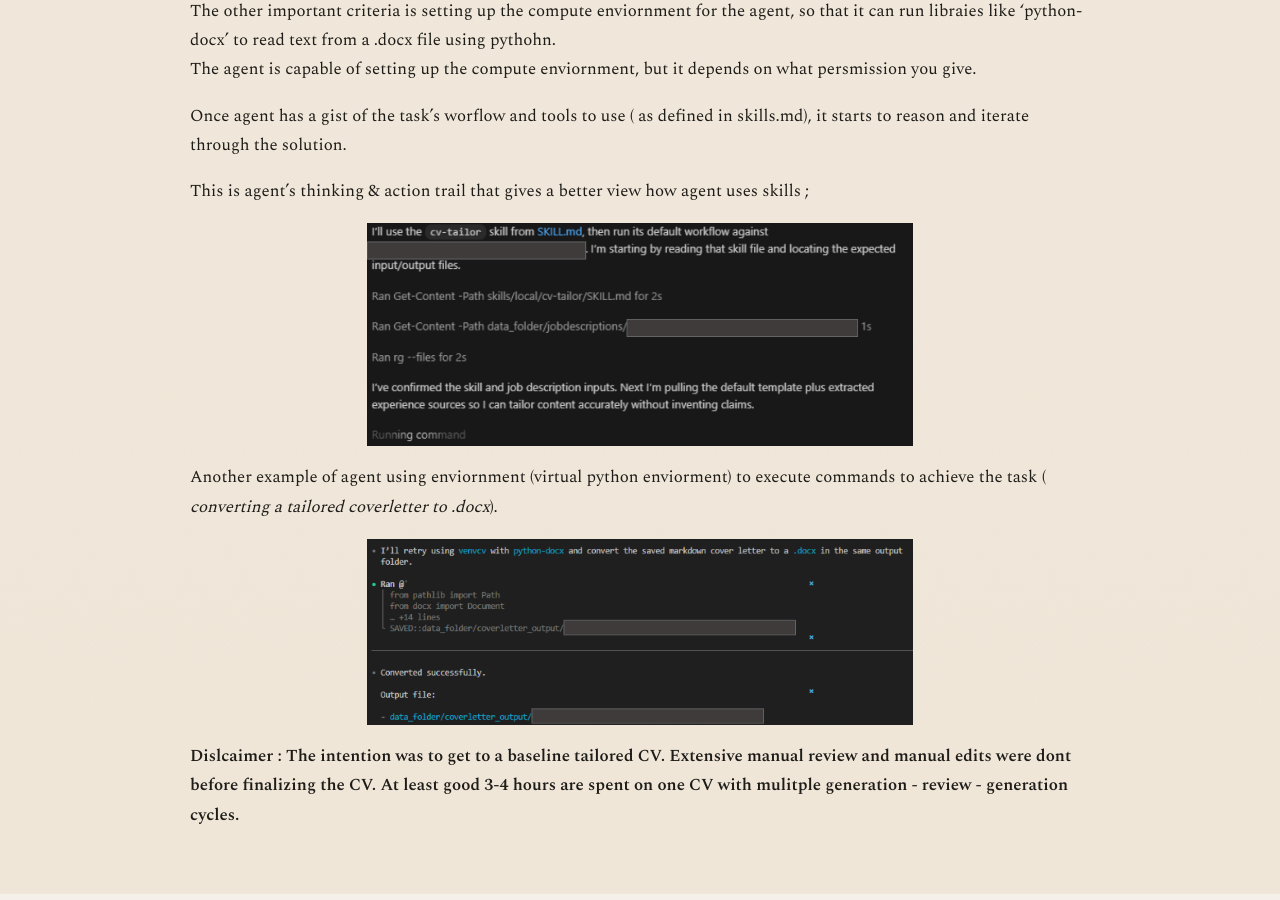
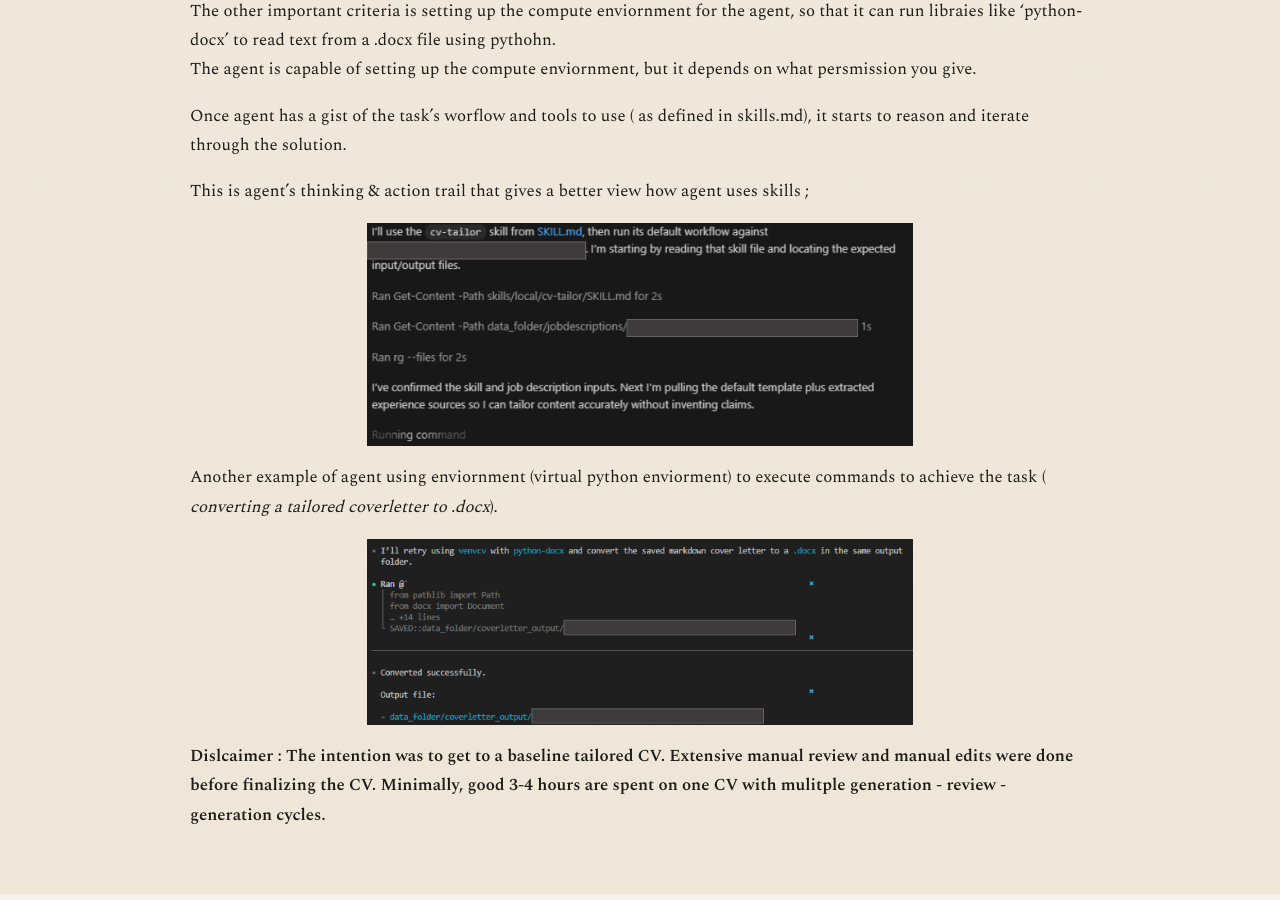
Before and after one commit to nilanka-weeraman/nilanka-weeraman.github.io, a Jekyll site: the page built from _posts/2026-02-06-configuring_using_agent_skills.md, in a window 1280 px wide and 900 px high, scrolled down 6239 px. Built offline with Jekyll 4.4.1, drawn with Linux system fonts in a browser that asks for light colours.

```diff
--- a/_posts/2026-02-06-configuring_using_agent_skills.md
+++ b/_posts/2026-02-06-configuring_using_agent_skills.md
@@ -230,4 +230,4 @@ Another example of agent using enviornment (virtual python enviorment) to execut
 
 <img class="post-image" style="--post-image-width: 546px; --post-image-max: 640px; max-width:100%; height:auto;" src="{{ '/assets/images/agent_working_using_env.png' | relative_url }}" alt="agent enviornment & tool use" width="540" height="360" />
 
-__Dislcaimer : The intention was to get to a baseline tailored CV. Extensive manual review and manual edits were dont before finalizing the CV. At least good 3-4 hours are spent on one CV with mulitple generation - review - generation cycles.__
+__Dislcaimer : The intention was to get to a baseline tailored CV. Extensive manual review and manual edits were done before finalizing the CV. Minimally, good 3-4 hours are spent on one CV with mulitple generation - review - generation cycles.__
```
